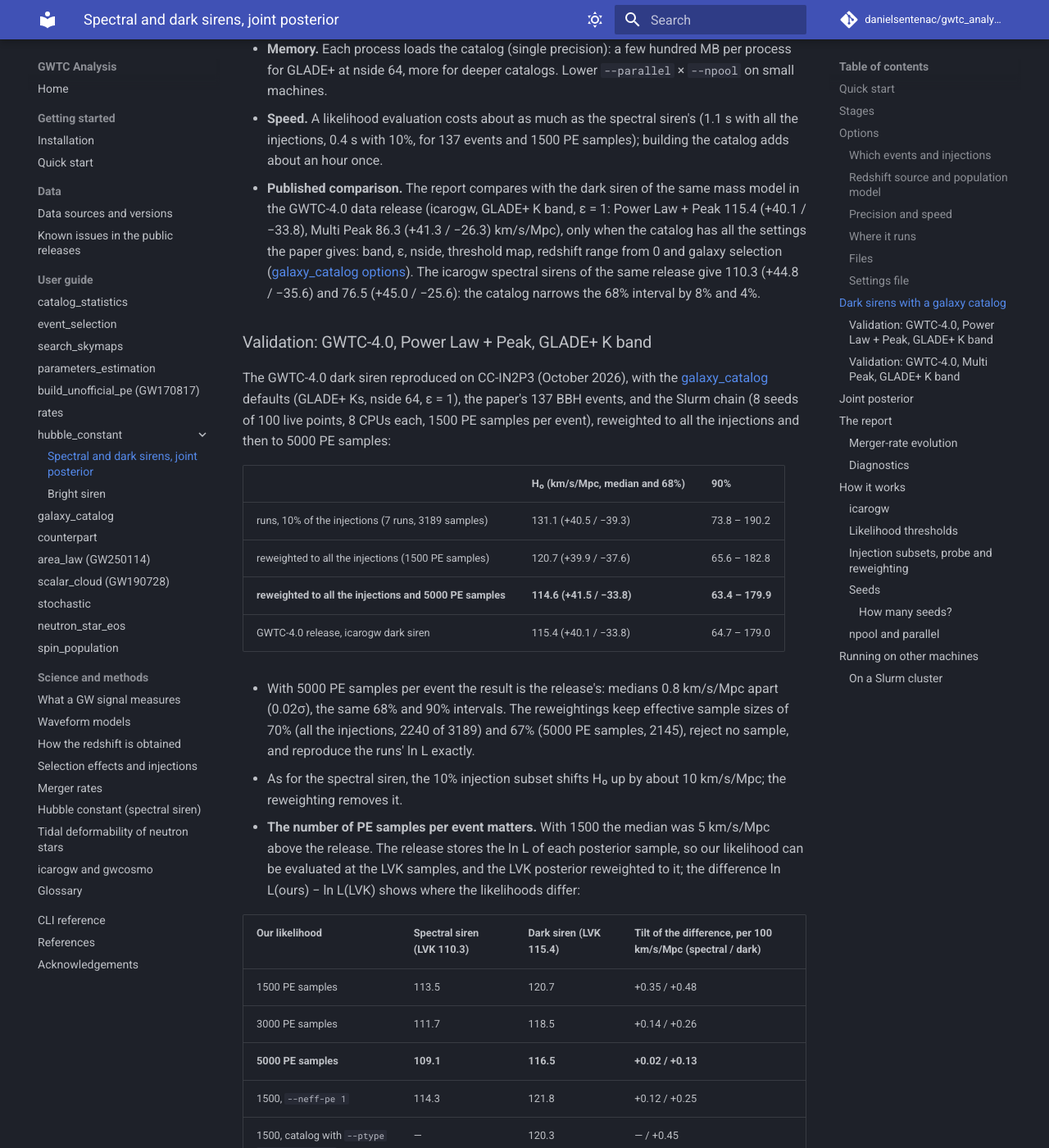
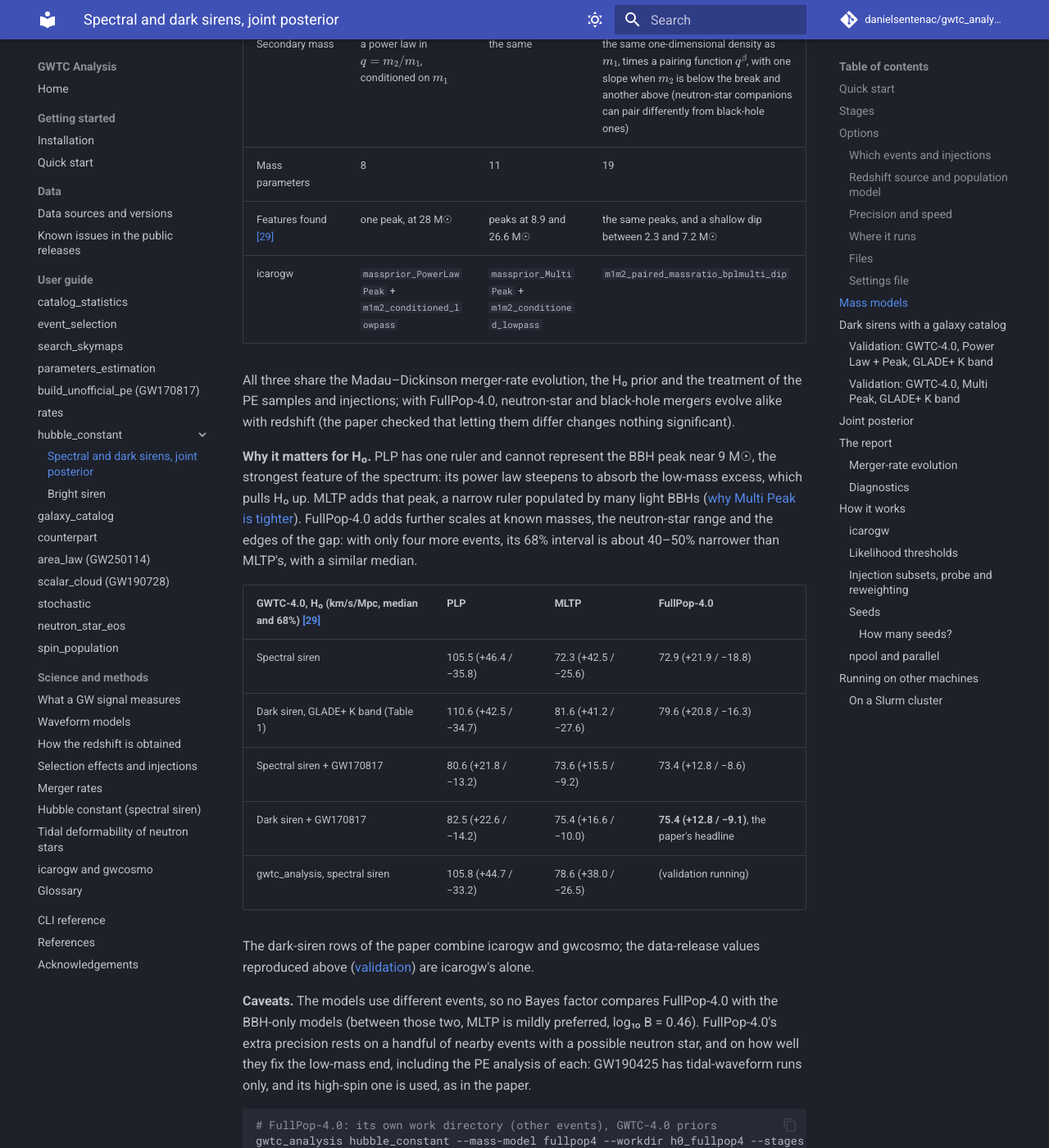
Before and after one commit to danielsentenac/gwtc_analysis, an MkDocs documentation site: the page built from docs/modes/hubble-constant.md, in a window 1280 px wide and 1400 px high, scrolled down 8197 px. Shown: the whole window at 82% size. Built offline with MkDocs 1.6.1 and Material for MkDocs 9.7.7, drawn with Linux system fonts in a browser that asks for light colours; comment, search, counter and statistics services are not loaded; some of the changed text lies outside the part shown.

Commit message:
docs: hubble_constant mass models, Power Law + Peak, Multi Peak and FullPop-4.0 compared
Co-Authored-By: Claude Opus 5.5 <noreply@anthropic.com>

````diff
--- a/docs/modes/hubble-constant.md
+++ b/docs/modes/hubble-constant.md
@@ -4,7 +4,7 @@ The Hubble constant from gravitational-wave events, by four methods (`--method`)
 
 | Method | Redshift information | Events | Runtime | Page |
 |---|---|---|---|---|
-| `spectral` (default) | the BBH mass spectrum: features of the source-frame masses fix the redshift of the detector-frame masses | the BBHs of the catalogs | hours (icarogw, sampling) | this page |
+| `spectral` (default) | the mass spectrum: features of the source-frame masses fix the redshift of the detector-frame masses | the BBHs of the catalogs (all compact binaries with FullPop-4.0) | hours (icarogw, sampling) | this page |
 | `dark` | the mass spectrum and the galaxies along each line of sight, from a catalog built by [galaxy_catalog](galaxy-catalog.md) | the same | hours | [below](#dark-sirens-with-a-galaxy-catalog) |
 | `bright` | the redshift of the identified host of one event | GW170817, the candidate GW190521 | seconds | [bright siren](hubble-constant-bright.md) |
 | `joint` | the product of independent results of the other methods | | seconds | [below](#joint-posterior) |
@@ -22,12 +22,14 @@ three choices:
 |---|---|---|
 | **Where the redshift comes from** | `--method spectral`: the mass spectrum alone; `--method dark --galaxy-catalog FILE`: the mass spectrum and the galaxies, with a catalog built by the [galaxy_catalog](galaxy-catalog.md) mode | spectral siren |
 | **Which events and injections** | `--sensitivity-release`, `--catalogs`, thresholds ([below](#which-events-and-injections)) | the GWTC-4.0 analysis: 137 BBHs of O1–O4a |
-| **The mass model** | `--mass-model plp` (Power Law + Peak) or `mltp` (Multi Peak) | `plp` |
+| **The mass model** | `--mass-model plp` (Power Law + Peak), `mltp` (Multi Peak) or `fullpop4` (FullPop-4.0, all compact binaries) ([mass models](#mass-models)) | `plp` |
 
 The defaults reproduce the GWTC-4.0 cosmology paper [\[29\]](../references.md#ref-29): spectral siren
 105.8 (+44.7 / −33.2) km/s/Mpc against the published 105.5 (+46.4 / −35.8) for PLP; dark siren with GLADE+
 114.6 (+41.5 / −33.8) against 115.4 (+40.1 / −33.8), with 5000 PE samples per event ([validation](#validation-gwtc-40-power-law-peak-glade-k-band));
 with Multi Peak, 86.8 (+39.8 / −26.1) against 86.3 (+41.3 / −26.3) ([validation](#validation-gwtc-40-multi-peak-glade-k-band)).
+FullPop-4.0, the paper's fiducial model, is implemented; its validation against the published spectral siren,
+72.9 (+21.9 / −18.8), is running.
 
 ## Quick start
 
@@ -123,8 +125,8 @@ runs and with the same thresholds; these options are read by `prepare` only.
 | `--catalogs` | all the runs of the release | keep only the runs of these catalogs, for both events and injections: `GWTC-1` (O1–O2), `GWTC-2.1` (O3a), `GWTC-3` (O3b), `GWTC-4` (O4a), `GWTC-5` (O4b), `GWTC-4.1` (the update of GWTC-4.0), or `ALL`. The runs must be in the release: `--catalogs GWTC-5` needs `--sensitivity-release gwtc5` | to analyse a subset (e.g. O4a alone) |
 | `--far-threshold` | 0.25 per year | events with a published FAR ≤ threshold; real injections found with FAR < threshold | to test the sensitivity to the event selection |
 | `--snr-threshold` | 10 | O1–O2 injections are semi-analytic: found when their network SNR is above this | with `--far-threshold`, to keep the two consistent |
-| `--min-mass` | 3 M☉ | both source-frame masses above it (possible neutron stars left out) | rarely: the BBH mass models start at a few M☉ |
-| `--exclude` | GW231123_135430, GW200105_162426 | events left out, as in the paper (the most massive BBH, and an NSBH) | to test the influence of one event |
+| `--min-mass` | by mass model: 3 M☉ for `plp` and `mltp` (possible neutron stars left out), none for `fullpop4` | both source-frame masses above it | rarely: the BBH mass models start at a few M☉ |
+| `--exclude` | GW231123_135430, GW200105_162426 | events left out, as in the paper (the most massive BBH, and an NSBH); with `fullpop4`, GW170817 too, which enters the [joint posterior](#joint-posterior) as the bright siren | to test the influence of one event |
 | `--sensitivity-file` | the release's file (downloaded) | a local injection file instead | offline, or with your own injections |
 | `--pe-cache`, `--keep-pe-files` | `~/.cache_gwtc_analysis/pe_catalog`, no | where the PE samples are cached; keep the full PE files after extraction | to share the cache between machines |
 
@@ -146,9 +148,9 @@ gwtc_analysis hubble_constant --workdir h0_gwtc5 --stages prepare --sensitivity-
 |---|---|---|
 | `--method` | `spectral` | `spectral` or `dark` here; `bright` and `joint` have their own options ([bright siren](hubble-constant-bright.md#options), [joint](#joint-posterior)), and the options of another method are refused |
 | `--galaxy-catalog` | none | with `--method dark`: the catalog file made by [galaxy_catalog](galaxy-catalog.md) ([below](#dark-sirens-with-a-galaxy-catalog)). Given to `prepare`, which records it in `inputs.h5`; the other stages then use it |
-| `--mass-model` | `plp` | BBH primary-mass model: `plp` (Power Law + Peak, Table 3 of [\[29\]](../references.md#ref-29)) or `mltp` (Multi Peak: power law and two Gaussian peaks, Table 4). One work directory per model; `prepare` can be copied (`inputs.h5`) |
+| `--mass-model` | `plp` | `plp` (Power Law + Peak, Table 3 of [\[29\]](../references.md#ref-29)) or `mltp` (Multi Peak, Table 4): the BBH primary mass; `fullpop4` (FullPop-4.0, Table 5): the masses of all compact binaries ([mass models](#mass-models)). One work directory per model; `prepare` can be copied (`inputs.h5`) between `plp` and `mltp`, `fullpop4` needs its own (other events) |
 
-The priors are those of the paper (Tables 3, 4 and 6); the merger-rate evolution is the Madau–Dickinson shape
+The priors are those of the paper (Tables 3 to 6); the merger-rate evolution is the Madau–Dickinson shape
 fitted with H₀ ([below](#merger-rate-evolution)).
 
 ### Precision and speed
@@ -201,6 +203,56 @@ gwtc_analysis hubble_constant --workdir h0_plp --stages sample combine reweight
 ```
 
 All options with their help text: [CLI reference](../cli-reference.md#hubble_constant).
+
+## Mass models
+
+A spectral siren gets the redshift from the mass spectrum: the detector measures \(m(1+z)\), and the fit puts each
+feature of the spectrum back at a fixed source-frame mass. **Each sharp feature is a ruler**; the mass model decides
+which features the fit can use, and on which events. The three models of the GWTC-4.0 cosmology paper
+[\[29\]](../references.md#ref-29) (its Appendix C):
+
+| | Power Law + Peak (`plp`) | Multi Peak (`mltp`) | FullPop-4.0 (`fullpop4`) |
+|---|---|---|---|
+| Binaries | BBH only | BBH only | BNS, NSBH and BBH in one distribution |
+| Events (GWTC-4.0) | 137: possible neutron stars removed before the analysis (`--min-mass 3`) | 137 | 141: the 137 BBHs and GW190425, GW190814, GW200115, GW230529 (GW170817 is the bright siren); no candidate needs a class |
+| Primary mass | a power law and one Gaussian peak, smoothed at \(m_\text{min}\) | a power law and two Gaussian peaks, smoothed at \(m_\text{min}\) | a broken power law (one segment for neutron stars, one for black holes, joined at the middle of the gap between them) and the same two peaks, smoothed at both ends |
+| Gap between neutron stars and black holes | none | none | a dip whose edges, smoothings and depth are fitted: the data decide whether the gap is empty, shallow or absent |
+| Secondary mass | a power law in \(q = m_2/m_1\), conditioned on \(m_1\) | the same | the same one-dimensional density as \(m_1\), times a pairing function \(q^\beta\), with one slope when \(m_2\) is below the break and another above (neutron-star companions can pair differently from black-hole ones) |
+| Mass parameters | 8 | 11 | 19 |
+| Features found [\[29\]](../references.md#ref-29) | one peak, at 28 M☉ | peaks at 8.9 and 26.6 M☉ | the same peaks, and a shallow dip between 2.3 and 7.2 M☉ |
+| icarogw | `massprior_PowerLawPeak` + `m1m2_conditioned_lowpass` | `massprior_MultiPeak` + `m1m2_conditioned_lowpass` | `m1m2_paired_massratio_bplmulti_dip` |
+
+All three share the Madau–Dickinson merger-rate evolution, the H₀ prior and the treatment of the PE samples and
+injections; with FullPop-4.0, neutron-star and black-hole mergers evolve alike with redshift (the paper checked that
+letting them differ changes nothing significant).
+
+**Why it matters for H₀.** PLP has one ruler and cannot represent the BBH peak near 9 M☉, the strongest feature of
+the spectrum: its power law steepens to absorb the low-mass excess, which pulls H₀ up. MLTP adds that peak, a narrow
+ruler populated by many light BBHs ([why Multi Peak is tighter](../science/spectral-siren.md#why-the-multi-peak-model-gives-a-tighter-and-lower-h0)).
+FullPop-4.0 adds further scales at known masses, the neutron-star range and the edges of the gap: with only four
+more events, its 68% interval is about 40–50% narrower than MLTP's, with a similar median.
+
+| GWTC-4.0, H₀ (km/s/Mpc, median and 68%) [\[29\]](../references.md#ref-29) | PLP | MLTP | FullPop-4.0 |
+|---|---|---|---|
+| Spectral siren | 105.5 (+46.4 / −35.8) | 72.3 (+42.5 / −25.6) | 72.9 (+21.9 / −18.8) |
+| Dark siren, GLADE+ K band (Table 1) | 110.6 (+42.5 / −34.7) | 81.6 (+41.2 / −27.6) | 79.6 (+20.8 / −16.3) |
+| Spectral siren + GW170817 | 80.6 (+21.8 / −13.2) | 73.6 (+15.5 / −9.2) | 73.4 (+12.8 / −8.6) |
+| Dark siren + GW170817 | 82.5 (+22.6 / −14.2) | 75.4 (+16.6 / −10.0) | **75.4 (+12.8 / −9.1)**, the paper's headline |
+| gwtc_analysis, spectral siren | 105.8 (+44.7 / −33.2) | 78.6 (+38.0 / −26.5) | (validation running) |
+
+The dark-siren rows of the paper combine icarogw and gwcosmo; the data-release values reproduced above
+([validation](#validation-gwtc-40-power-law-peak-glade-k-band)) are icarogw's alone.
+
+**Caveats.** The models use different events, so no Bayes factor compares FullPop-4.0 with the BBH-only models
+(between those two, MLTP is mildly preferred, log₁₀ B = 0.46). FullPop-4.0's extra precision rests on a handful of
+nearby events with a possible neutron star, and on how well they fix the low-mass end, including the PE analysis of
+each: GW190425 has tidal-waveform runs only, and its high-spin one is used, as in the paper.
+
+```bash
+# FullPop-4.0: its own work directory (other events), GWTC-4.0 priors
+gwtc_analysis hubble_constant --mass-model fullpop4 --workdir h0_fullpop4 --stages prepare
+gwtc_analysis hubble_constant --mass-model fullpop4 --workdir h0_fullpop4 --stages sample combine reweight report
+```
 
 ## Dark sirens with a galaxy catalog
 
````
Also changed, not shown: docs/science/spectral-siren.md (+4 -3 lines).
